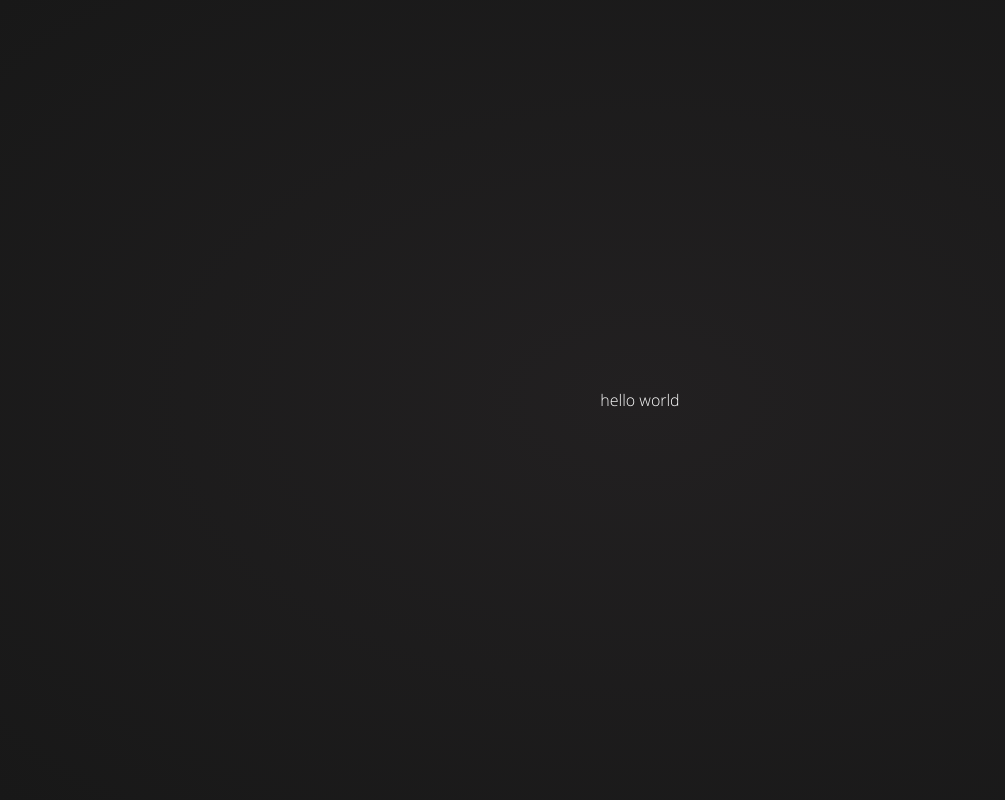
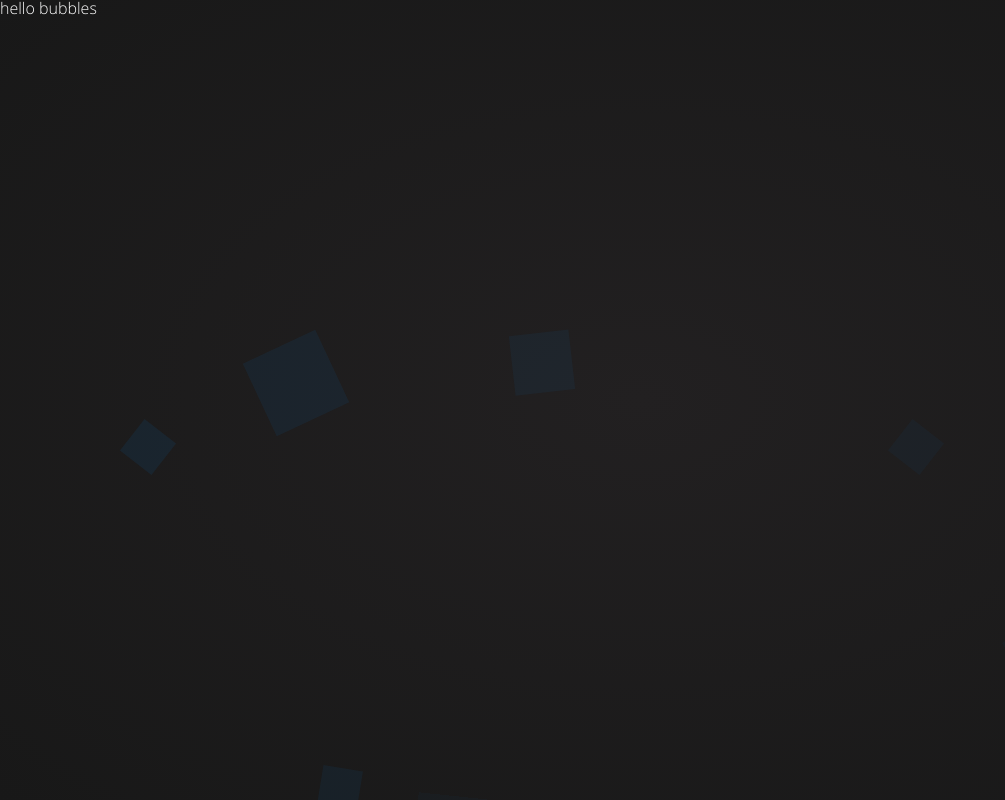
Before and after one commit to m-gebhard/website_2020, a Vue app: page / in a window 1280 px wide. Shown: the whole page, without its empty margins (0-1005 px from the left). Built offline with nearby package versions, Linux system fonts and the light colour scheme.

Commit message:
Added hero bubbles component.

```diff
--- a/src/App.vue
+++ b/src/App.vue
@@ -1,12 +1,15 @@
 <template>
     <div id="app">
-        hello world
+        <hero-bubbles>
+            hello bubbles
+        </hero-bubbles>
     </div>
 </template>
 
 <script>
+    import HeroBubbles from './components/layout/HeroBubbles';
     export default {
         name:       'app',
-        components: {}
+        components: { HeroBubbles }
     };
 </script>
--- a/src/assets/scss/app.scss
+++ b/src/assets/scss/app.scss
@@ -6,6 +6,8 @@
 @import './settings/variables';
 @import './settings/reset';
 @import './settings/fonts';
+// Components
+@import './components/hero-bubbles';
 // Animations
 @import './animations/list';
 @import './animations/slide';
@@ -18,7 +20,7 @@
 
 body {
     margin: 0;
-    background: radial-gradient(ellipse at center, $color-background 0%, $color-background-dark 100%);
+    background: radial-gradient(ellipse at center, $color-background, $color-background-dark);
 }
 
 #app {
--- /dev/null
+++ b/src/assets/scss/components/_hero-bubbles.scss
@@ -0,0 +1,103 @@
+.hero-bubbles {
+    position: relative;
+    width: 100%;
+    height: 100%;
+}
+
+.hero-bubbles__content {
+    position: absolute;
+    top: 0;
+    left: 0;
+    width: 100%;
+    height: 100%;
+    z-index: 1;
+}
+
+.hero-bubbles__bubbles-container {
+    position: absolute;
+    top: 0;
+    left: 0;
+    width: 100%;
+    height: 100%;
+    margin: 0;
+
+    z-index: 0;
+    opacity: 0.1;
+
+    li {
+        position: absolute;
+        list-style: none;
+        display: block;
+        width: 40px;
+        height: 40px;
+        bottom: -180px;
+
+        animation: square 25s infinite;
+        transition-timing-function: linear;
+
+        &:nth-child(1) {
+            left: 10%;
+        }
+
+        &:nth-child(2) {
+            left: 20%;
+
+            width: 80px;
+            height: 80px;
+
+            animation-delay: 2s;
+            animation-duration: 17s;
+        }
+
+        &:nth-child(3) {
+            left: 25%;
+            animation-delay: 4s;
+        }
+
+        &:nth-child(4) {
+            left: 40%;
+            width: 60px;
+            height: 60px;
+
+            animation-duration: 22s;
+        }
+
+        &:nth-child(5) {
+            left: 70%;
+        }
+
+        &:nth-child(6) {
+            left: 80%;
+            width: 120px;
+            height: 120px;
+
+            animation-delay: 3s;
+        }
+
+        &:nth-child(7) {
+            left: 32%;
+            width: 160px;
+            height: 160px;
+
+            animation-delay: 7s;
+        }
+
+        &:nth-child(8) {
+            left: 55%;
+            width: 20px;
+            height: 20px;
+
+            animation-delay: 15s;
+            animation-duration: 40s;
+        }
+    }
+}
+
+@keyframes square {
+    0% {
+        transform: translateY(0);
+    }
+    100% {
+        transform: translateY(calc(-100vh - 180px)) rotate(600deg);
+    }
+}
--- /dev/null
+++ b/src/components/layout/HeroBubbles.vue
@@ -0,0 +1,32 @@
+<template>
+    <div class="hero-bubbles">
+        <ul class="hero-bubbles__bubbles-container">
+            <li v-for="i in 8"
+                :key="`hero-bubble-#${i}`"
+                :style="style(i)">
+            </li>
+        </ul>
+        <div class="hero-bubbles__content">
+            <slot></slot>
+        </div>
+    </div>
+</template>
+
+<script>
+    export default {
+        name:    'hero-bubbles',
+        props:   {
+            color: {
+                default: '#0b88e8',
+            },
+        },
+        methods: {
+            style(index) {
+                return {
+                    backgroundColor: this.color,
+                    opacity:         1 - (index / 10),
+                };
+            }
+        },
+    };
+</script>
```
